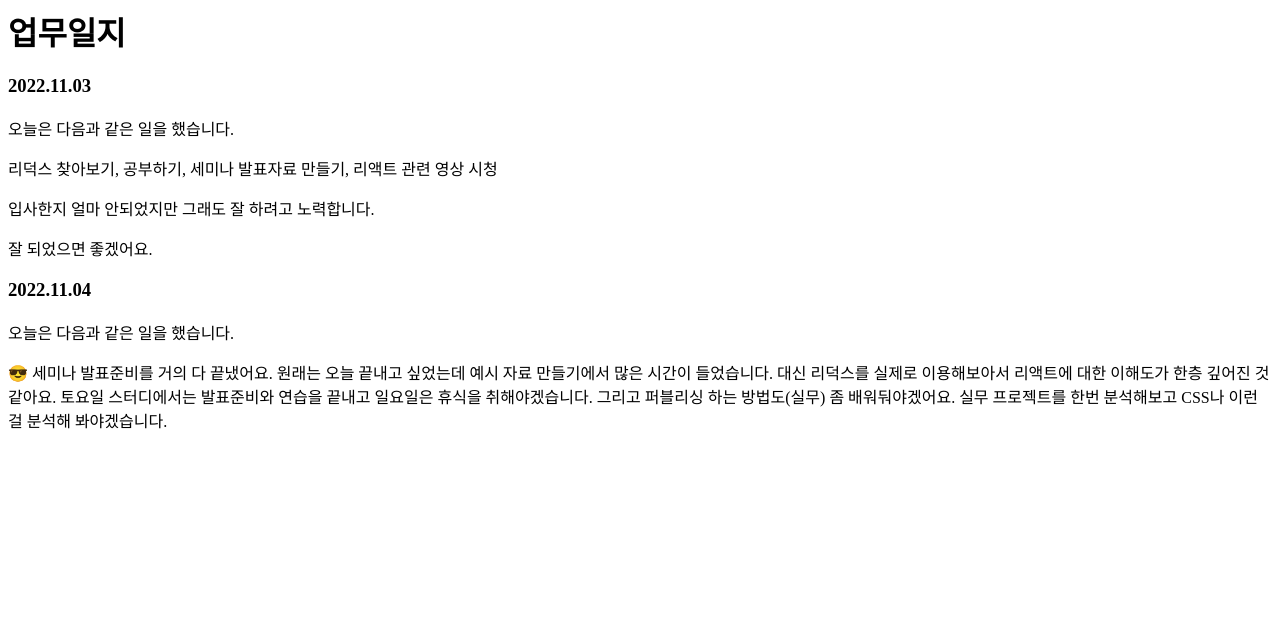
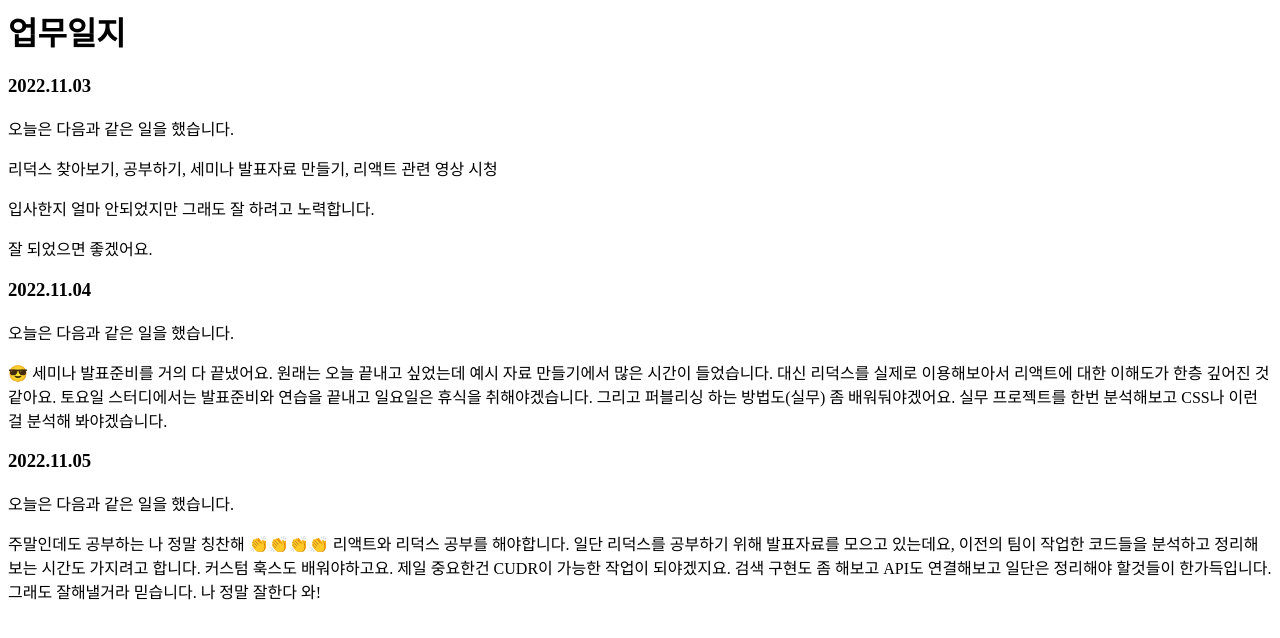
Before and after one commit to Haeryun88/JanDis, a React (Create React App) app: page / in a window 1280 px wide. Shown: the top 638 px of the page. Built offline with nearby package versions, Linux system fonts and the light colour scheme.

Commit message:
2022년 11월 5일 작성

```diff
--- a/src/App.js
+++ b/src/App.js
@@ -1,6 +1,7 @@
 import React from 'react';
 import D20221103 from './Component/D20221103.js';
 import D20221104 from './Component/D20221104.js';
+import D20221105 from './Component/D20221105.js';
 
 export default function App() {
   return (
@@ -8,6 +9,7 @@ export default function App() {
       <h1>업무일지</h1>
       <D20221103 />
       <D20221104 />
+      <D20221105 />
     </div>
   );
 }
--- /dev/null
+++ b/src/Component/D20221105.js
@@ -0,0 +1,18 @@
+import React from 'react';
+
+export default function D20221105() {
+  return (
+    <div>
+      <h3>2022.11.05</h3>
+      <p>오늘은 다음과 같은 일을 했습니다. </p>
+      <p>
+        주말인데도 공부하는 나 정말 칭찬해 👏👏👏👏 리액트와 리덕스 공부를
+        해야합니다. 일단 리덕스를 공부하기 위해 발표자료를 모으고 있는데요,
+        이전의 팀이 작업한 코드들을 분석하고 정리해보는 시간도 가지려고 합니다.
+        커스텀 훅스도 배워야하고요. 제일 중요한건 CUDR이 가능한 작업이
+        되야겠지요. 검색 구현도 좀 해보고 API도 연결해보고 일단은 정리해야
+        할것들이 한가득입니다. 그래도 잘해낼거라 믿습니다. 나 정말 잘한다 와!
+      </p>
+    </div>
+  );
+}
```
